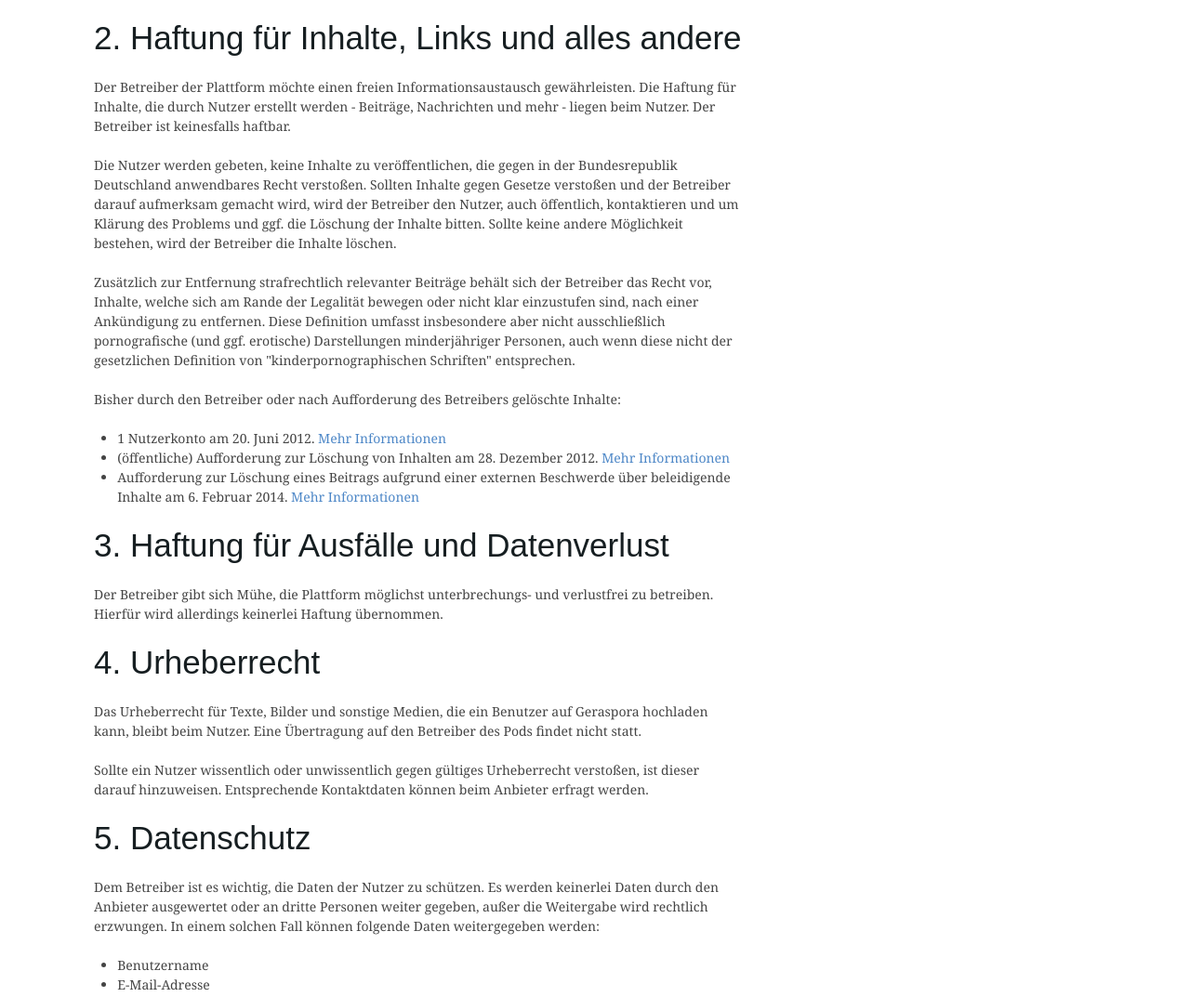
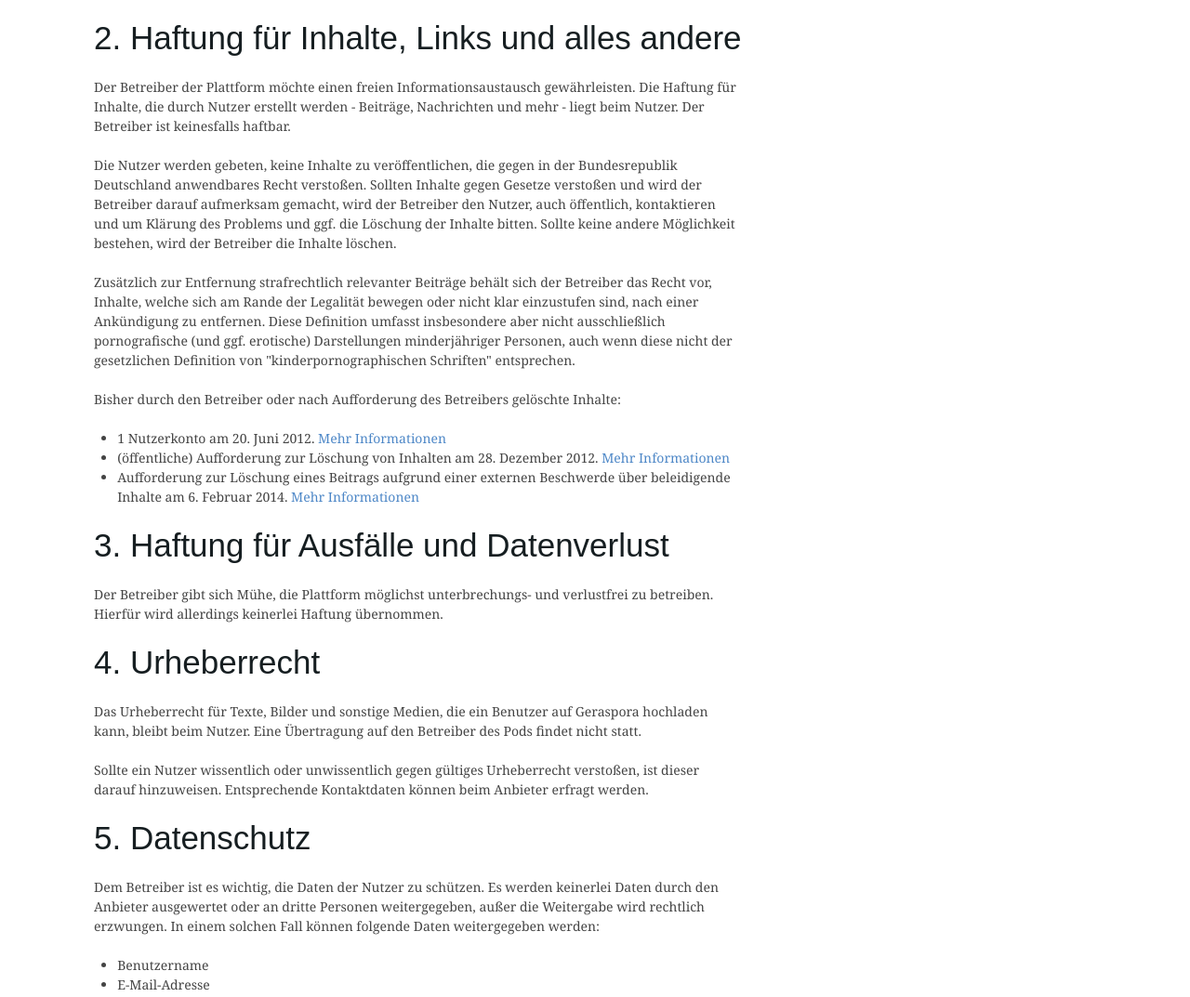
Before and after one commit to geraspora/meta, a Jekyll site: the page built from legal.html, in a window 1280 px wide. Shown: the part 694-1767 px from the top of the page at 93% size. Built offline with Jekyll 4.4.1, drawn with Linux system fonts in a browser that asks for light colours; some web fonts are replaced; Markdown is read by kramdown in place of the engine named in the settings.

Commit message:
Grammar fixes

```diff
--- a/legal.html
+++ b/legal.html
@@ -28,10 +28,10 @@ title: Impressum, Nutzungsbedingungen und Datenschutz - Geraspora
 
   <h2>2. Haftung für Inhalte, Links und alles andere</h2>
   <p>
-    Der Betreiber der Plattform möchte einen freien Informationsaustausch gewährleisten. Die Haftung für Inhalte, die durch Nutzer erstellt werden - Beiträge, Nachrichten und mehr - liegen beim Nutzer. Der Betreiber ist keinesfalls haftbar.
+    Der Betreiber der Plattform möchte einen freien Informationsaustausch gewährleisten. Die Haftung für Inhalte, die durch Nutzer erstellt werden - Beiträge, Nachrichten und mehr - liegt beim Nutzer. Der Betreiber ist keinesfalls haftbar.
   </p>
   <p>
-Die Nutzer werden gebeten, keine Inhalte zu veröffentlichen, die gegen in der Bundesrepublik Deutschland anwendbares Recht verstoßen. Sollten Inhalte gegen Gesetze verstoßen und der Betreiber darauf aufmerksam gemacht wird, wird der Betreiber den Nutzer, auch öffentlich, kontaktieren und um Klärung des Problems und ggf. die Löschung der Inhalte bitten. Sollte keine andere Möglichkeit bestehen, wird der Betreiber die Inhalte löschen.
+Die Nutzer werden gebeten, keine Inhalte zu veröffentlichen, die gegen in der Bundesrepublik Deutschland anwendbares Recht verstoßen. Sollten Inhalte gegen Gesetze verstoßen und wird der Betreiber darauf aufmerksam gemacht, wird der Betreiber den Nutzer, auch öffentlich, kontaktieren und um Klärung des Problems und ggf. die Löschung der Inhalte bitten. Sollte keine andere Möglichkeit bestehen, wird der Betreiber die Inhalte löschen.
   </p>
   <p>
     Zusätzlich zur Entfernung strafrechtlich relevanter Beiträge behält sich der Betreiber das Recht vor, Inhalte, welche sich am Rande der Legalität bewegen oder nicht klar einzustufen sind, nach einer Ankündigung zu entfernen. Diese Definition umfasst insbesondere aber nicht ausschließlich pornografische (und ggf. erotische) Darstellungen minderjähriger Personen, auch wenn diese nicht der gesetzlichen Definition von &quot;kinderpornographischen Schriften&quot; entsprechen.
@@ -60,7 +60,7 @@ Sollte ein Nutzer wissentlich oder unwissentlich gegen gültiges Urheberrecht ve
 
   <h2>5. Datenschutz</h2>
   <p>
-Dem Betreiber ist es wichtig, die Daten der Nutzer zu schützen. Es werden keinerlei Daten durch den Anbieter ausgewertet oder an dritte Personen weiter gegeben, außer die Weitergabe wird rechtlich erzwungen. In einem solchen Fall können folgende Daten weitergegeben werden:
+Dem Betreiber ist es wichtig, die Daten der Nutzer zu schützen. Es werden keinerlei Daten durch den Anbieter ausgewertet oder an dritte Personen weitergegeben, außer die Weitergabe wird rechtlich erzwungen. In einem solchen Fall können folgende Daten weitergegeben werden:
   </p>
   <ul>
     <li>Benutzername</li>
```
